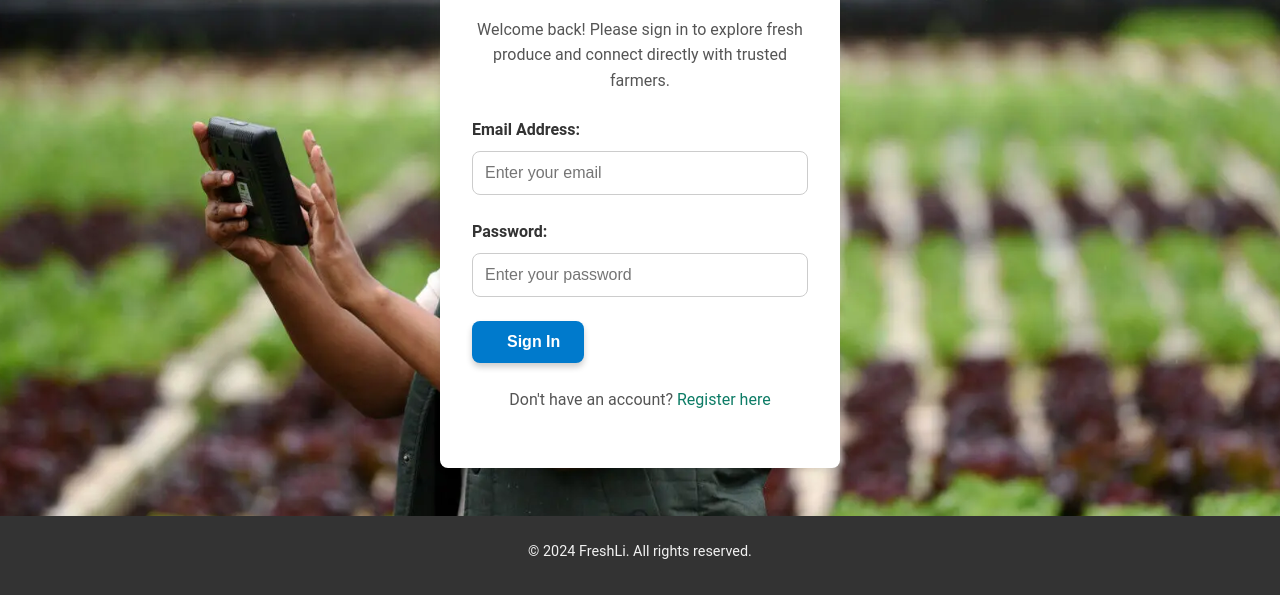
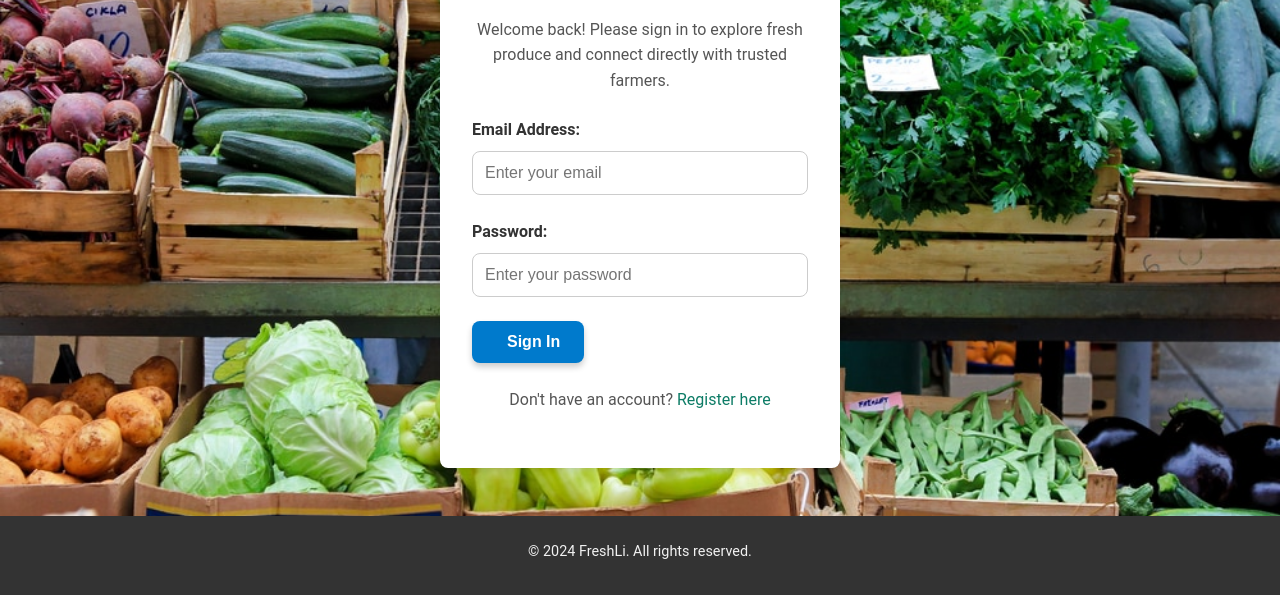
Before and after one commit to gershomlapaix/freshLi, a website: page webstatic/buyer.html in a window 1280 px wide. Shown: the part 217-812 px from the top of the page. Drawn offline with Linux system fonts and the light colour scheme.

Commit message:
updated the url

```diff
--- a/webstatic/styles/SignIn.css
+++ b/webstatic/styles/SignIn.css
@@ -9,7 +9,7 @@ body {
     color: #333;
     line-height: 1.6;
     background-color: #f9f9f9;
-    background-image: url('../assets/5.png');
+    background-image: url('../assets/3.png');
     background-size: cover;
     background-position: center;
     animation: fadeIn 1s ease-out;
```
